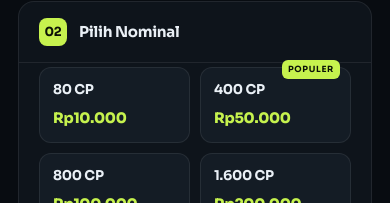
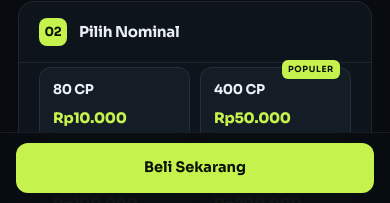
Before and after one commit to ersetdigital-sudo/avenxo-online, a Next.js app: page /top-up/call-of-duty-mobile in a window 390 px wide. Shown: the part 641-844 px from the top of the page. Built offline with nearby package versions, Linux system fonts and the light colour scheme.

Commit message:
Make Buy Now button sticky on mobile with safe-area support

```diff
--- a/app/globals.css
+++ b/app/globals.css
@@ -453,6 +453,10 @@ h3,
 }
 
 /* payment */
+.sticky-buy-bar {
+  margin-top: 20px;
+}
+
 .pay-tab {
   font-family: "Sora";
   font-weight: 600;
@@ -520,3 +524,21 @@ h3,
     text-align: center;
   }
 }
+
+/* sticky buy button — mobile only (<640px) */
+@media (max-width: 639.98px) {
+  .sticky-buy-bar {
+    position: fixed;
+    bottom: 0;
+    left: 0;
+    right: 0;
+    z-index: 50;
+    padding: 10px 16px;
+    padding-bottom: calc(10px + env(safe-area-inset-bottom, 0px));
+    background: rgba(8, 12, 17, 0.92);
+    backdrop-filter: blur(12px);
+    -webkit-backdrop-filter: blur(12px);
+    border-top: 1px solid var(--line);
+    margin-top: 0;
+  }
+}
--- a/app/top-up/[slug]/page.tsx
+++ b/app/top-up/[slug]/page.tsx
@@ -414,12 +414,14 @@ function DetailClient({ game }: { game: Game }) {
                 </div>
               </div>
 
-              <button
-                onClick={buy}
-                className="btn-primary w-full mt-5 py-3.5 text-[14.5px]"
-              >
-                Beli Sekarang
-              </button>
+              <div className="sticky-buy-bar">
+                <button
+                  onClick={buy}
+                  className="btn-primary w-full py-3.5 text-[14.5px]"
+                >
+                  Beli Sekarang
+                </button>
+              </div>
               <Link
                 href="/#topup"
                 className="btn-ghost block w-full mt-2 py-3 text-center text-[13.5px]"
@@ -555,6 +557,7 @@ function DetailClient({ game }: { game: Game }) {
             ))}
         </div>
       </section>
+      <div className="h-0 sm:h-0 pb-24 sm:pb-0" />
     </SiteShell>
   );
 }
```
